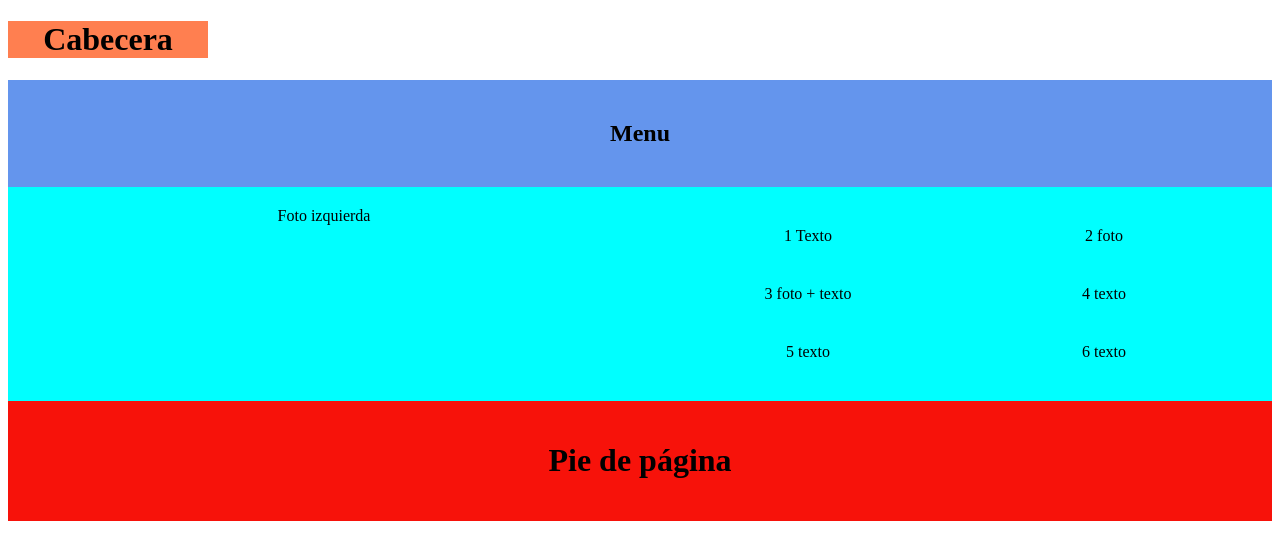
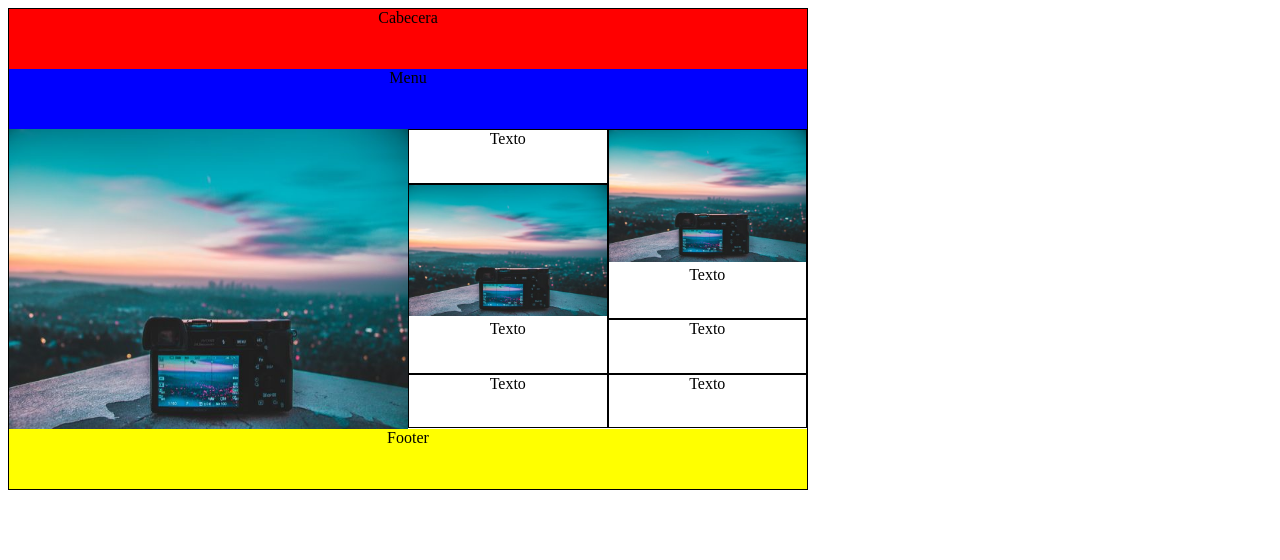
Before and after one commit to ARVIPE/Dise-o-Interfaces, a plain HTML site: page relacion/ejercicio5.html in a window 1280 px wide. Drawn offline with Linux system fonts and the light colour scheme.

Commit message:
actualización

```diff
--- a/css/ejercicio5.css
+++ b/css/ejercicio5.css
@@ -1,43 +1,105 @@
-header{
-    background-color: coral;
-    text-align: center;
+body{
 
-    width: 200px;
+    width: 800px;
+    border: solid black 1px;
+}
+.cabecera{
+
+    display: flex;
+    justify-content: center;
+    background-color: red;
+    width: 100%;
+    height: 60px;
 }
 
 .menu{
 
-    background-color: cornflowerblue;
-    text-align: center;
-    padding: 20px;
+    display: flex;
+    justify-content: center;
+    background-color: blue;
+    width: 100%;
+    height: 60px;
 
 }
 
-.fila{
+
+.contenedorImagen{
+    width: 100%;
+    height: auto;
+}
 
 
+.contenedor2{
+    width: 50%;
+    height: 50px;
     text-align: center;
 
-    display: flex;
-    flex-direction: row;
+
+
+
+
+}
+.column {
+    width: 50%;
+
+  }
+
+  * {
+    box-sizing: border-box;
+  }
+
+  /* Create two equal columns that floats next to each other */
+  .column {
+    float: left;
+    height: 300px; /* Should be removed. Only for demonstration */
+
+  }
+
+  .border{
+    border: solid black 1px;
+  }
+
+  /* Clear floats after the columns */
+  .row:after {
+    content: "";
+    display: table;
+    clear: both;
+    margin: 17.5%;
+    margin-bottom: 0;
+
+
+
+
+  }
+  @media (max-width: 768px) {
+    .contenedorImagen{
+        display: none;
+
+    }
+
+    .contenedor2{
+    width: 200%;
+    height: 25px;
+    text-align: center;
+
+
+
 
 
 }
 
-.col{
 
-    flex: 10%;
-    background-color: aqua;
-    padding: 20px;
-    flex-direction: column;
-    display: flexbox;
+  }
 
+    img{
+        width: 100%;
+        height: 100%;
+    }
 
+.footer{
+    display: flex;
+    justify-content: center;
+    background-color: yellow;
+    width: 100%;
+    height: 60px;
 }
-
-footer{
-
-    background-color: rgb(247, 18, 10);
-    text-align: center;
-    padding: 20px;
-}
--- a/relacion/ejercicio5.html
+++ b/relacion/ejercicio5.html
@@ -1,41 +1,46 @@
 <!DOCTYPE html>
 <html lang="en">
+
 <head>
     <meta charset="UTF-8">
     <meta name="viewport" content="width=device-width, initial-scale=1.0">
     <title>Document</title>
     <link href="../css/ejercicio5.css" rel="stylesheet" type="text/css">
 </head>
+
 <body>
 
-    <header>
-            <h1>Cabecera</h1>
-    </header>
-    <div class="menu"><h2>Menu</h2></div>
-    <div class="fila">
-        <div class="col">Foto izquierda</div>
-        <div class="col">
-            <div class="fila">
-                <div class="col">1 Texto</div>
-                <div class="col">2 foto</div>
-            </div>
-            <div class="fila">
-                <div class="col">3 foto + texto</div>
-                <div class="col">4 texto</div>
-            </div>
-            <div class="fila">
-                <div class="col">5 texto</div>
-                <div class="col">6 texto</div>
+    <div class="cabecera">Cabecera</div>
+    <div class="menu">Menu</div>
+
+    <div class="row">
+        <div class="column contenedorImagen">
+            <img src="../curriculum/polaroid.jpg">
+        </div>
+            <div class="column">
+                <div class="column contenedor2">
+                    <div class="row border">Texto</div>
+                    <div class="row border"><img src="../curriculum/polaroid.jpg">Texto</div>
+                    <div class="row border">Texto</div>
+                </div>
+                <div class="column contenedor2">
+                    <div class="row border"><img src="../curriculum/polaroid.jpg">Texto</div>
+                    <div class="row border">Texto</div>
+                    <div class="row border">Texto</div>
+                </div>
             </div>
         </div>
+
     </div>
 
 
 
+
+
+
     </div>
-<footer>
-    <h1>Pie de página</h1>
-</footer>
+    <div class="footer">Footer</div>
 
 </body>
+
 </html>
```
Also changed, not shown: ee.txt (deleted).
